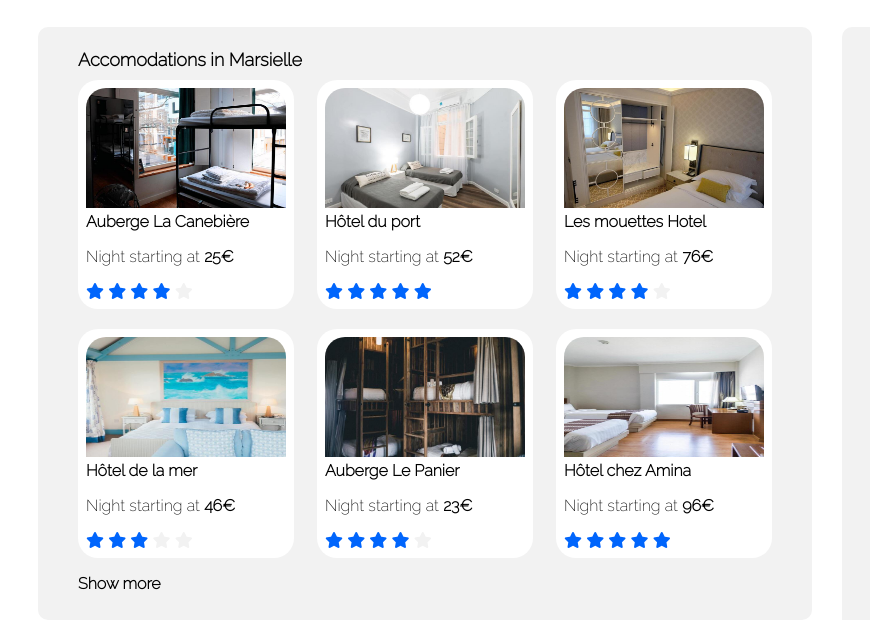
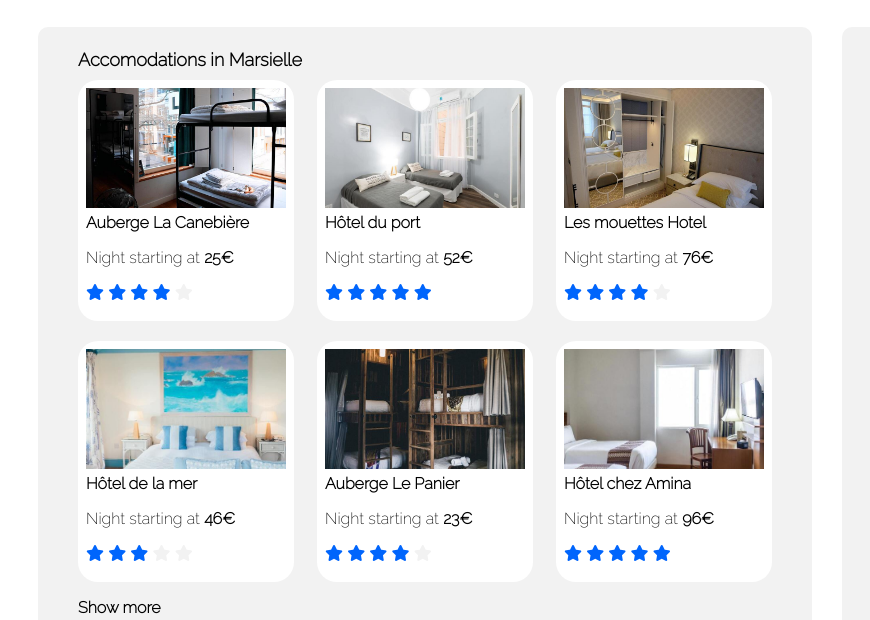
Before and after one commit to Missy2485/P2-Missy2485.github.io, a plain HTML site: page index.html in a window 1280 px wide. Shown: the part 302-922 px from the top of the page, 0-870 px from the left. Drawn offline with Linux system fonts and the light colour scheme.

Commit message:
accomodations updated to include object position and fit in css

```diff
--- a/css/style.css
+++ b/css/style.css
@@ -133,22 +133,29 @@ font-weight: bolder;}
   margin-top: -18px;
   color: none;
 }
-#hotel1image {
-  width: 200px;
-  height: 120px;
-  border-top-left-radius: 20px;
-  border-top-right-radius: 20px;
-}
+
 .accomodation-card {
   background-color: white;
   border-radius: 20px;
-  display: inline-block;
   padding: 8px;
-  margin-bottom: 0px;
-   margin-left: 0px;
-  max-width: 200px;
 }
 
+.accomodation-card-not-flex{display:grid;
+  grid-template-columns: 200px;
+    grid-template-rows: 120px 100px;
+    row-gap:5px;
+  }
+
+  .acc-card-image {overflow:hidden;
+    background-color: lawngreen;
+  width:100%;
+    height:100%;}
+
+    .acc-card-image img{
+      object-fit:cover;
+    object-position:left;
+    width:100%;
+      height:100%;}
 
 /* Hotel Card Tags & Rate container */
 #night {
--- a/index.html
+++ b/index.html
@@ -62,7 +62,11 @@
 
         <div class="accomodation-card">
           <a href="#" id="hotel-acc-link">
+            <div class="accomodation-card-not-flex">
+           <div class="acc-card-image">
               <img src="images\hebergements\4_small\marcus-loke-WQJvWU_HZFo-unsplash.jpg" id="hotel1image" alt="Auberge La Canebière">
+            </div>
+            <div class="acc-card-info">
               <strong> Auberge La Canebière</strong>
             <p>Night starting at <strong>25€</strong></p>
             <div class="rate-container">
@@ -71,13 +75,17 @@
               <i class="fas fa-star" id="hotel-acc-starblue"></i>
               <i class="fas fa-star" id="hotel-acc-starblue"></i>
               <i class="fas fa-star" id="hotel-acc-stargrey"></i>
-            </div>
+            </div></div></div>
           </a>
               </div>
 
               <div class="accomodation-card">
                 <a href="#" id="hotel-acc-link">
+                  <div class="accomodation-card-not-flex">
+                 <div class="acc-card-image">
                 <img src="images\hebergements\4_small\fred-kleber-gTbaxaVLvsg-unsplash.jpg" alt="Hôtel du port" id="hotel1image">
+              </div>
+              <div class="acc-card-info">
                 <strong>Hôtel du port</strong>
             <p>Night starting at <strong>52€</strong></p>
             <div class="rate-container">
@@ -86,13 +94,18 @@
               <i class="fas fa-star" id="hotel-acc-starblue"></i>
               <i class="fas fa-star" id="hotel-acc-starblue"></i>
               <i class="fas fa-star" id="hotel-acc-starblue"></i>
-            </div>
+            </div></div></div>
           </a>
               </div>
 
+
           <div class="accomodation-card">
             <a href="#" id="hotel-acc-link">
+              <div class="accomodation-card-not-flex">
+             <div class="acc-card-image">
                         <img src="images\hebergements\4_small\reisetopia-B8WIgxA_PFU-unsplash.jpg" alt="Les mouettes Hotel" id="hotel1image">
+            </div>
+            <div class="acc-card-info">
               <strong>Les mouettes Hotel</strong>
             <p>Night starting at <strong>76€</strong></p>
             <div class="rate-container">
@@ -101,14 +114,19 @@
               <i class="fas fa-star" id="hotel-acc-starblue"></i>
               <i class="fas fa-star" id="hotel-acc-starblue"></i>
               <i class="fas fa-star" id="hotel-acc-stargrey"></i>
-            </div>
+            </div></div></div>
           </a>
               </div>
 
 
+
           <div class="accomodation-card">
             <a href="#" id="hotel-acc-link">
+              <div class="accomodation-card-not-flex">
+             <div class="acc-card-image">
                <img src="images\hebergements\4_small\annie-spratt-Eg1qcIitAuA-unsplash.jpg" alt="Hôtel de la mer" id="hotel1image">
+          </div>
+          <div class="acc-card-info">
             <strong>Hôtel de la mer</strong>
             <p>Night starting at <strong>46€</strong></p>
             <div class="rate-container">
@@ -117,13 +135,17 @@
               <i class="fas fa-star" id="hotel-acc-starblue"></i>
               <i class="fas fa-star" id="hotel-acc-stargrey"></i>
               <i class="fas fa-star" id="hotel-acc-stargrey"></i>
-            </div>
+            </div></div></div>
           </a>
               </div>
 
           <div class="accomodation-card">
             <a href="#" id="hotel-acc-link">
+              <div class="accomodation-card-not-flex">
+             <div class="acc-card-image">
                <img src="images\hebergements\4_small\nicate-lee-kT-ZyaiwBe0-unsplash.jpg" id="hotel1image" alt="Auberge Le Panier">
+            </div>
+            <div class="acc-card-info">
             <strong>Auberge Le Panier</strong>
             <p>Night starting at <strong>23€</strong></p>
             <div class="rate-container">
@@ -132,13 +154,17 @@
               <i class="fas fa-star" id="hotel-acc-starblue"></i>
               <i class="fas fa-star" id="hotel-acc-starblue"></i>
               <i class="fas fa-star" id="hotel-acc-stargrey"></i>
-            </div>
+            </div></div></div>
           </a>
               </div>
 
           <div class="accomodation-card">
              <a href="#" id="hotel-acc-link">
+               <div class="accomodation-card-not-flex">
+              <div class="acc-card-image">
             <img src="images\hebergements\4_small\febrian-zakaria-M6S1WvfW68A-unsplash.jpg" id="hotel1image" alt="Hôtel chez Amina">
+            </div>
+            <div class="acc-card-info">
            <strong> Hôtel chez Amina</strong>
             <p>Night starting at <strong>96€</strong></p>
             <div class="rate-container">
@@ -147,7 +173,7 @@
               <i class="fas fa-star" id="hotel-acc-starblue"></i>
               <i class="fas fa-star" id="hotel-acc-starblue"></i>
               <i class="fas fa-star" id="hotel-acc-starblue"></i>
-            </div>
+            </div></div></div>
       </a>
           </div>
       </div>
```
Lines whose indentation alone changed are shown as unchanged.
